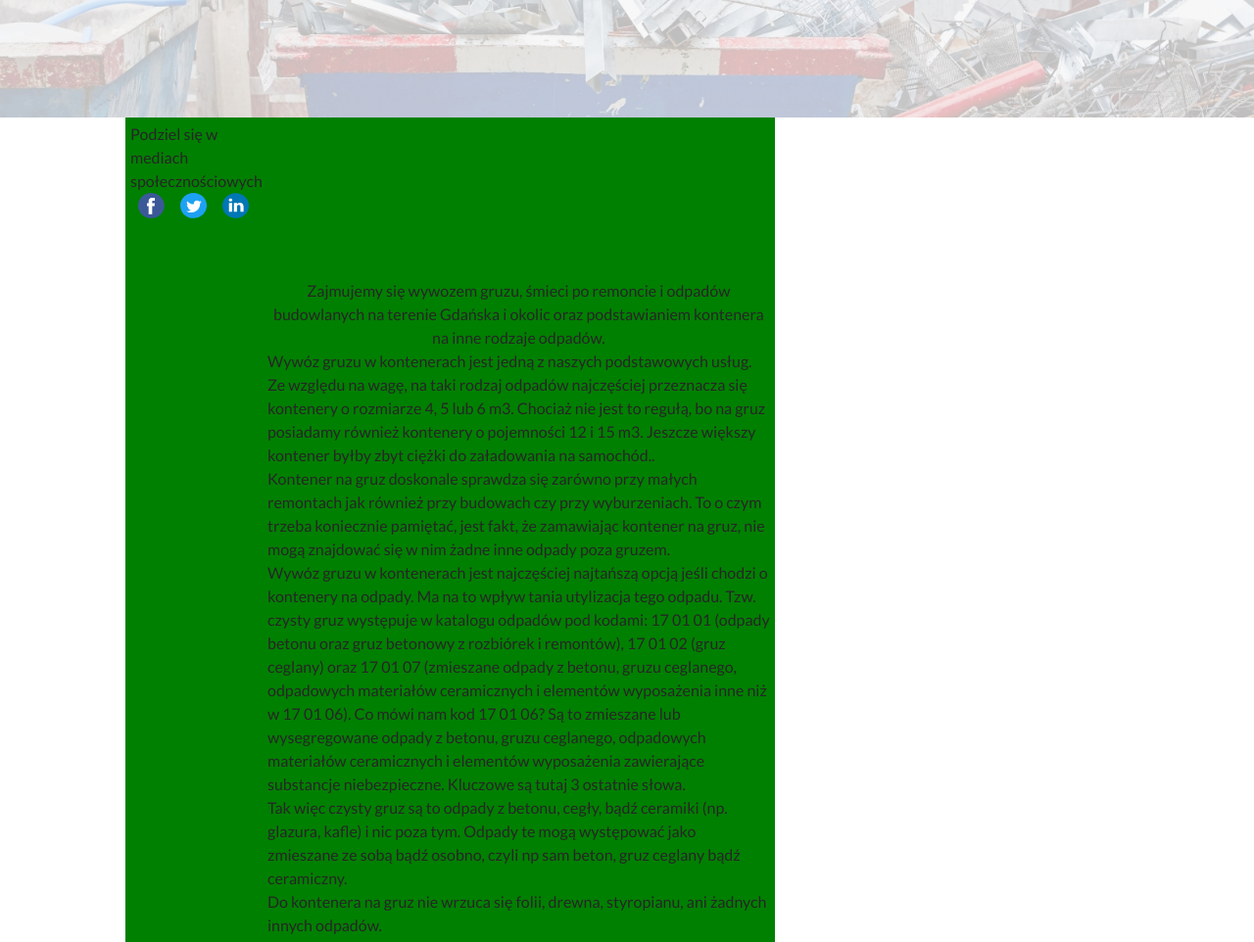
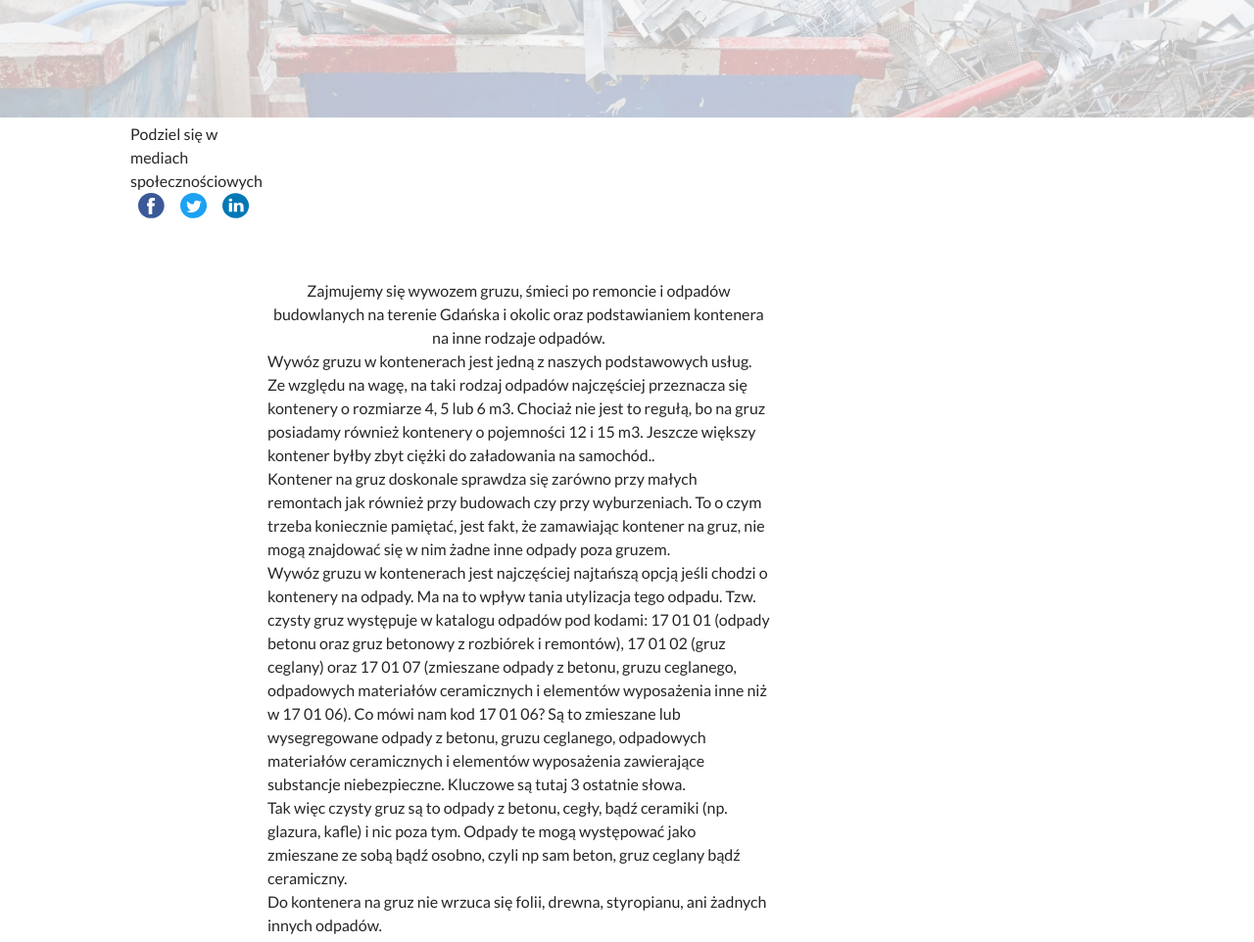
Before and after one commit to bartoszOlszewski/containers, a plain HTML site: page blog.html in a window 1280 px wide. Shown: the part 380-1342 px from the top of the page at 98% size. Drawn offline with Linux system fonts and the light colour scheme.

Commit message:
green bug fixed

```diff
--- a/styles/scss/_list.scss
+++ b/styles/scss/_list.scss
@@ -46,7 +46,3 @@
         height: 300px;
     }
 }
-
-.article__text-col {
-    background-color: green;
-}
```
Also changed, not shown: styles/css/styles.css, 1 other file.
